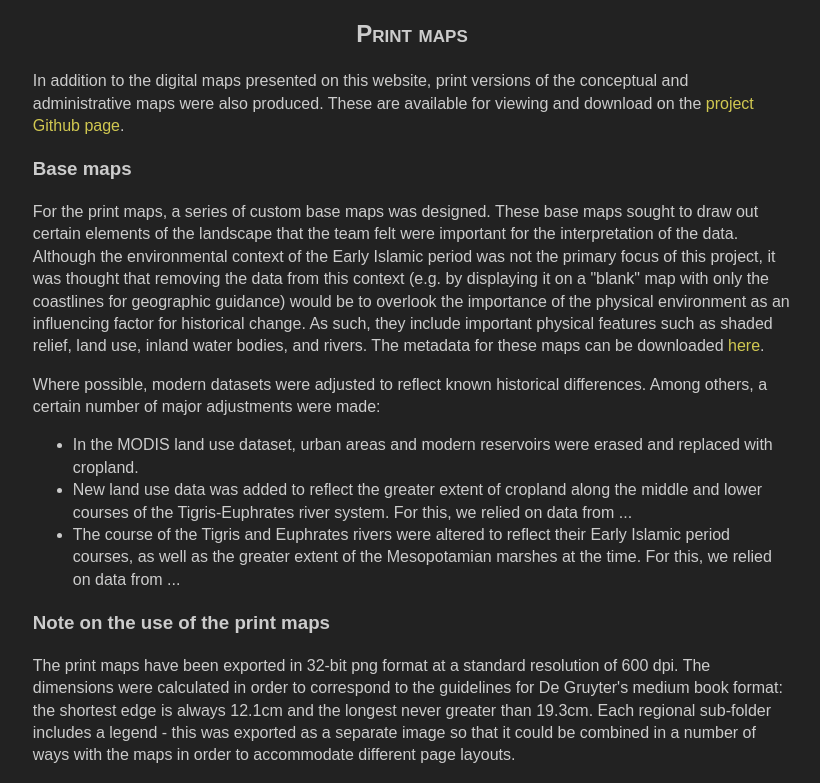
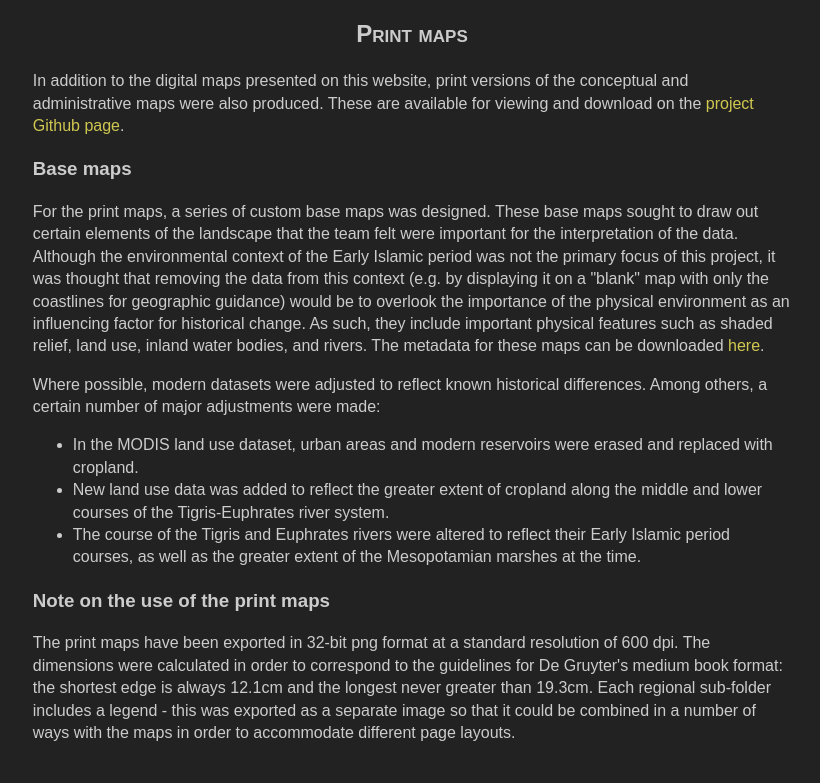
Before and after one commit to islamicEmpireAtWork/islamicempire, a website: page about.html in a window 1280 px wide. Shown: the part 2568-3351 px from the top of the page, without its empty margins (228-1048 px from the left). After the commit the page ends 3328 px from the top, so only its background shows below. Drawn offline with Linux system fonts and the light colour scheme.

Commit message:
Update about.html

```diff
--- a/about.html
+++ b/about.html
@@ -83,8 +83,8 @@
           <p>Where possible, modern datasets were adjusted to reflect known historical differences. Among others, a certain number of major adjustments were made:
             <ul>
               <li>In the MODIS land use dataset, urban areas and modern reservoirs were erased and replaced with cropland.</li>
-              <li>New land use data was added to reflect the greater extent of cropland along the middle and lower courses of the Tigris-Euphrates river system. For this, we relied on data from ... </li>
-              <li>The course of the Tigris and Euphrates rivers were altered to reflect their Early Islamic period courses, as well as the greater extent of the Mesopotamian marshes at the time. For this, we relied on data from ... </li>
+              <li>New land use data was added to reflect the greater extent of cropland along the middle and lower courses of the Tigris-Euphrates river system. </li>
+              <li>The course of the Tigris and Euphrates rivers were altered to reflect their Early Islamic period courses, as well as the greater extent of the Mesopotamian marshes at the time. </li>
             </ul>
         </div>
 
```
